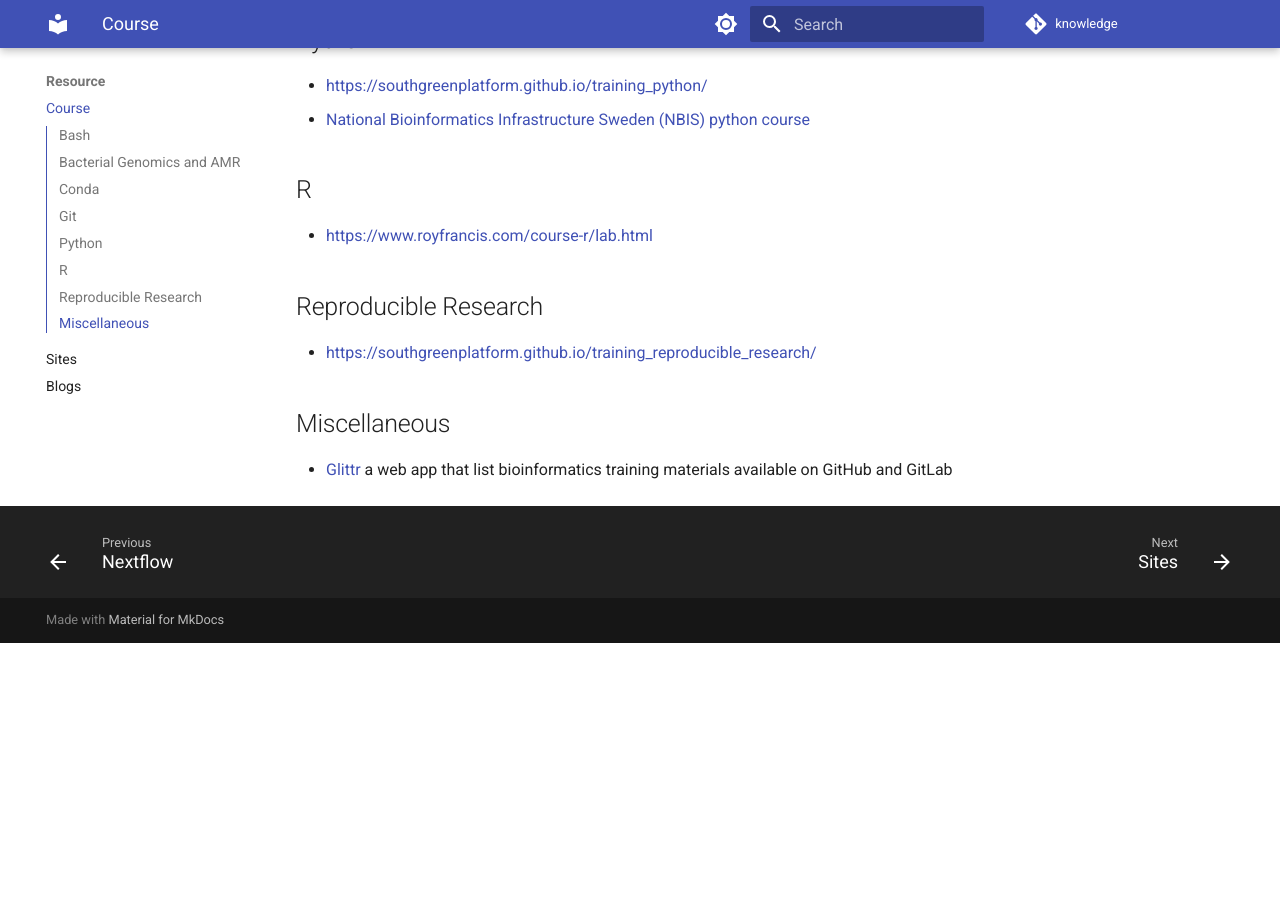
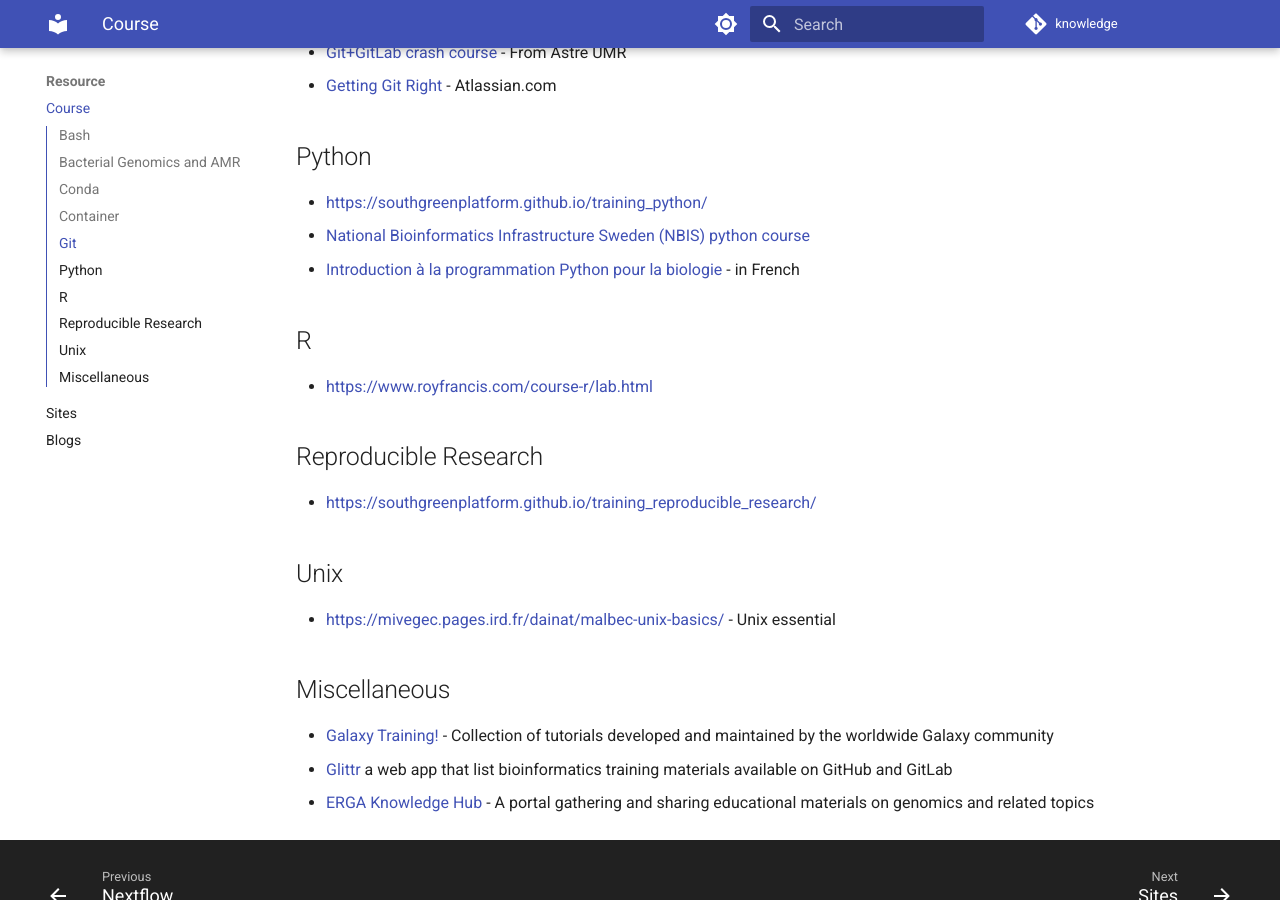
Before and after one commit to Juke34/knowledge, an MkDocs documentation site: the page built from docs/resource/course.md, in a window 1280 px wide and 900 px high, scrolled down 907 px. Built offline with MkDocs 1.6.1 and Material for MkDocs 9.7.7, drawn with Linux system fonts in a browser that asks for light colours; comment, search, counter and statistics services are not loaded; before the commit the page ends 1550 px from its top, so only the background shows below that; some of the changed text lies outside the part shown.

Commit message:
Update course.md

```diff
--- a/docs/resource/course.md
+++ b/docs/resource/course.md
@@ -11,6 +11,10 @@
 
 * [https://mivegec.pages.ird.fr/dainat/malbec-conda/](https://mivegec.pages.ird.fr/dainat/malbec-conda/)
 * [https://nbisweden.github.io/workshop-conda/#1](https://nbisweden.github.io/workshop-conda/#1)
+
+## Container
+
+* [https://mivegec.pages.ird.fr/dainat/malbec-containers/](https://mivegec.pages.ird.fr/dainat/malbec-containers/) - Unix essential
 
 ## Git
 
@@ -26,6 +30,7 @@
 
 * [https://southgreenplatform.github.io/training_python/](https://southgreenplatform.github.io/training_python/)
 * [National Bioinformatics Infrastructure Sweden (NBIS) python course](https://nbisweden.github.io/workshop-python/)
+* [Introduction à la programmation Python pour la biologie](https://python.sdv.u-paris.fr) - in French
 
 ## R
 
@@ -35,6 +40,12 @@
 
 * [https://southgreenplatform.github.io/training_reproducible_research/](https://southgreenplatform.github.io/training_reproducible_research/)
 
+## Unix
+
+* [https://mivegec.pages.ird.fr/dainat/malbec-unix-basics/](https://mivegec.pages.ird.fr/dainat/malbec-unix-basics/) - Unix essential
+
 ## Miscellaneous
 
+* [Galaxy Training!](https://training.galaxyproject.org/) - Collection of tutorials developed and maintained by the worldwide Galaxy community
 * [Glittr](https://glittr.org/?per_page=25&sort_by=stargazers&sort_direction=desc) a web app that list bioinformatics training materials available on GitHub and GitLab
+* [ERGA Knowledge Hub](https://www.erga-biodiversity.eu/post/the-erga-knowledge-hub) - A portal gathering and sharing educational materials on genomics and related topics
```
